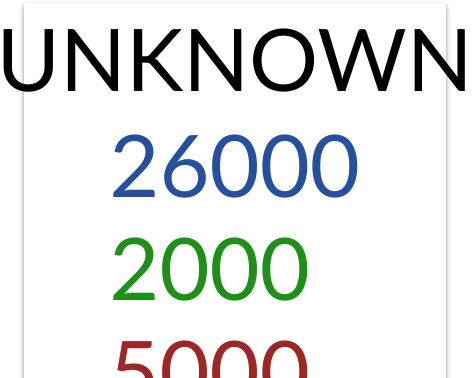
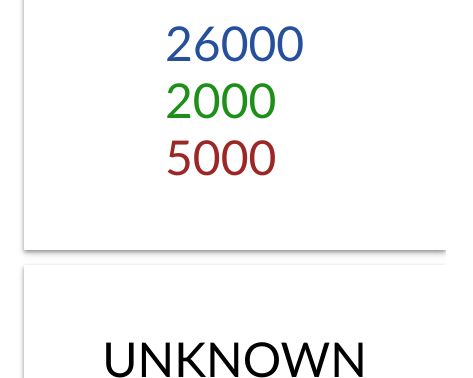
Before and after one commit to untrulynoxiusmj/Covid-19_Statistics, a plain HTML site: page test.html in a window 390 px wide. Shown: the part 722-1100 px from the top of the page, 473 px wide, since content can reach past the window. Drawn offline with Linux system fonts and the light colour scheme.

Commit message:
Responsive

```diff
--- a/test.html
+++ b/test.html
@@ -76,7 +76,7 @@
                 display: block;
             }
             html{
-                font-size: 1.8rem;
+                font-size: 100%;
             }
             .top{
                 display: flex;
```
